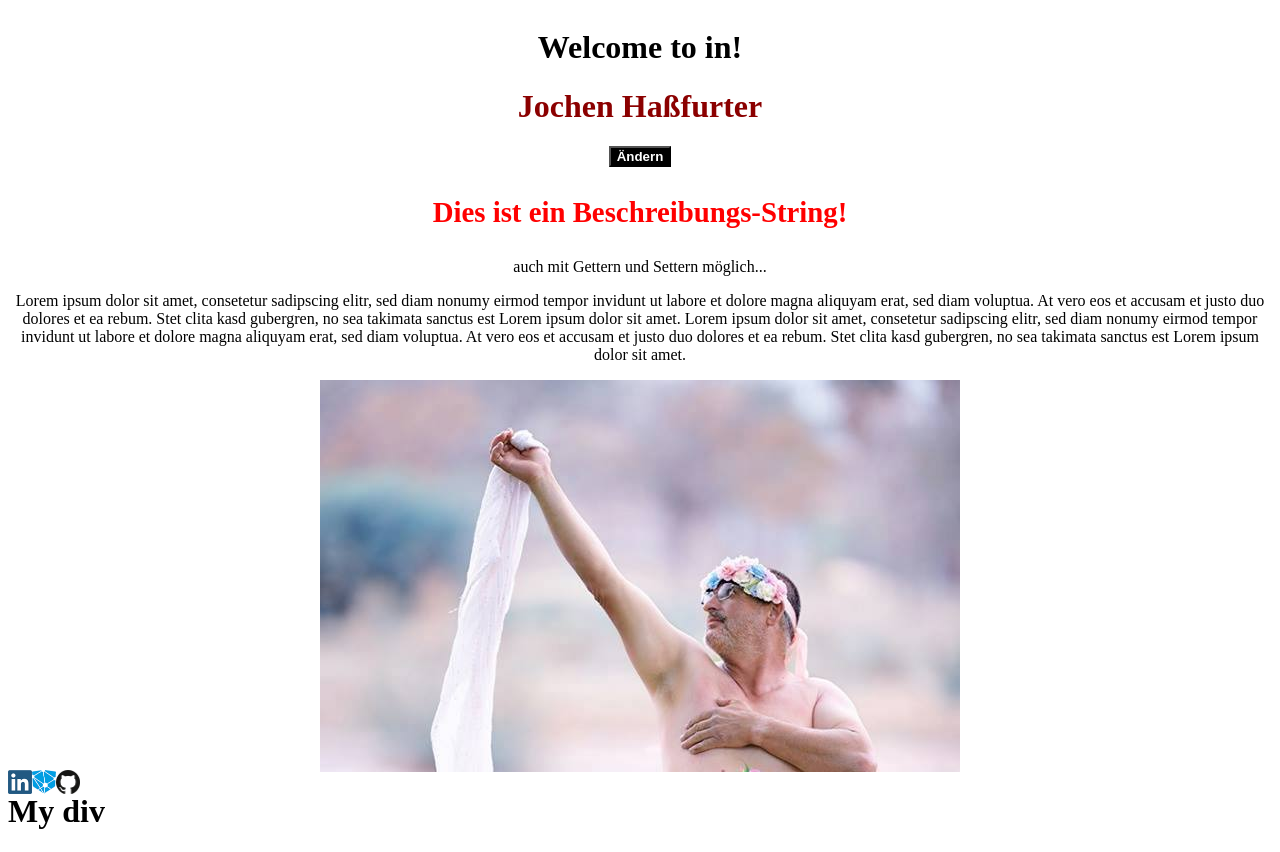
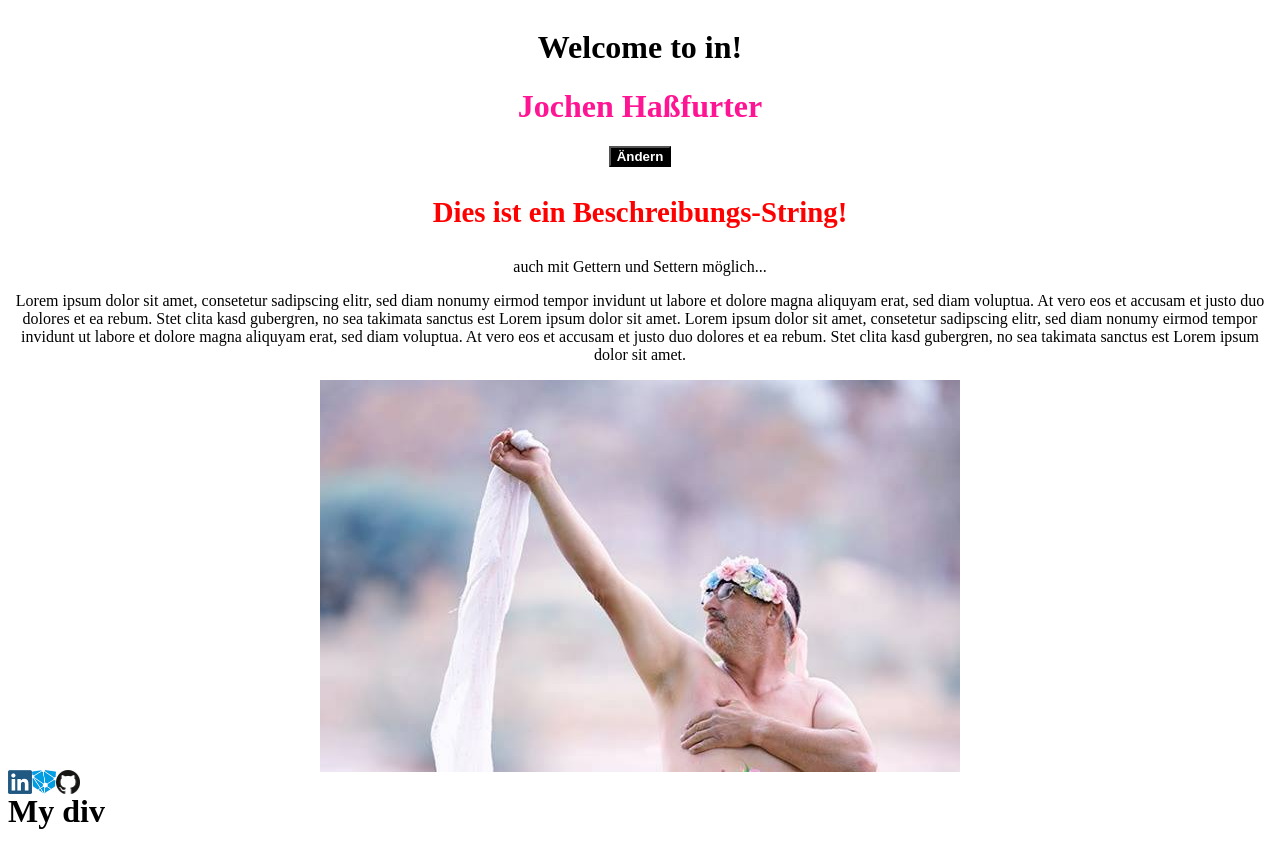
Before and after one commit to Mesqualito/Angular_TryOut, an Angular app: page / in a window 1280 px wide. Built offline with nearby package versions, Linux system fonts and the light colour scheme.

Commit message:
Change style-classes with boolean... here, it seems to be additive?!

```diff
--- a/src/app/user/user/user.component.html
+++ b/src/app/user/user/user.component.html
@@ -1,5 +1,5 @@
 
-<h1 [class]="authorNameStyleClass" class="author-name">{{name}}</h1>
+<h1 class="author-name" [class.changed-author-name]="isAdminUser">{{name}}</h1>
 
 <button (click)="chgName()">Ändern</button>
 
--- a/src/app/user/user/user.component.ts
+++ b/src/app/user/user/user.component.ts
@@ -10,13 +10,16 @@ export class UserComponent implements OnInit, AfterViewInit, DoCheck, AfterViewC
   name = 'Jochen Haßfurter';
   authorNameStyleClass = 'author-name';
   chgName() {
-    if(this.name.endsWith("Haßfurter")) {
+    if (this.name.endsWith('Haßfurter')) {
       this.name = 'Jochen Gebsattel';
-      this.authorNameStyleClass = 'changed-author-name';
     } else {
       this.name = 'Jochen Haßfurter';
-      this.authorNameStyleClass = 'author-name';
     }
+  }
+
+  get isAdminUser (): boolean {
+    return this.name === 'Jochen Haßfurter'
+
   }
 
   constructor() { }
```
